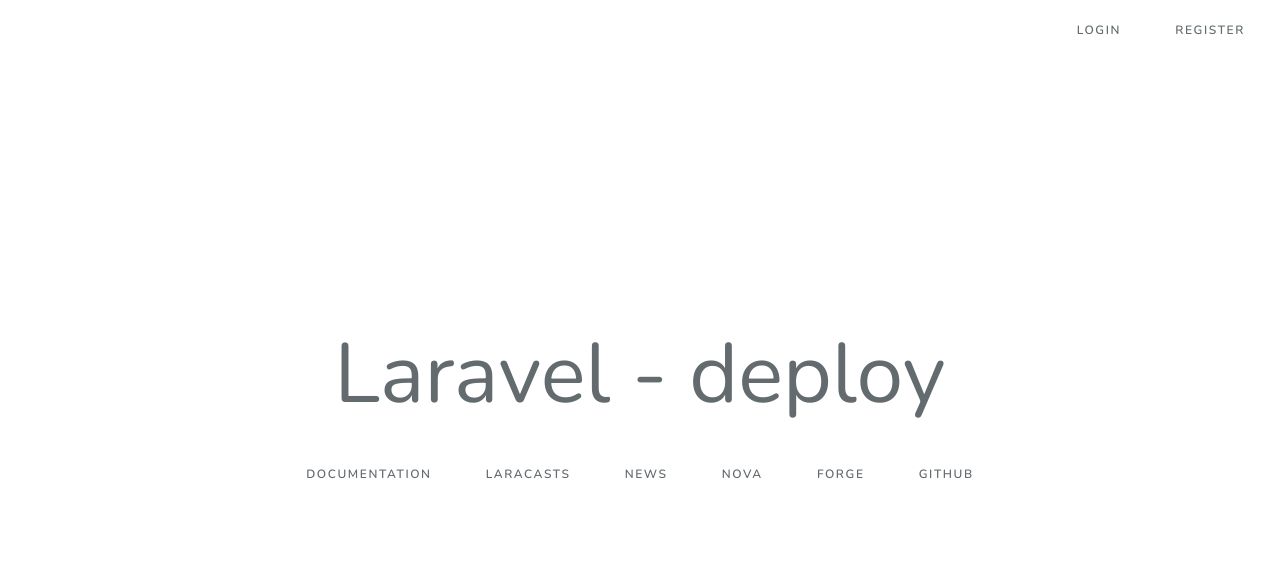
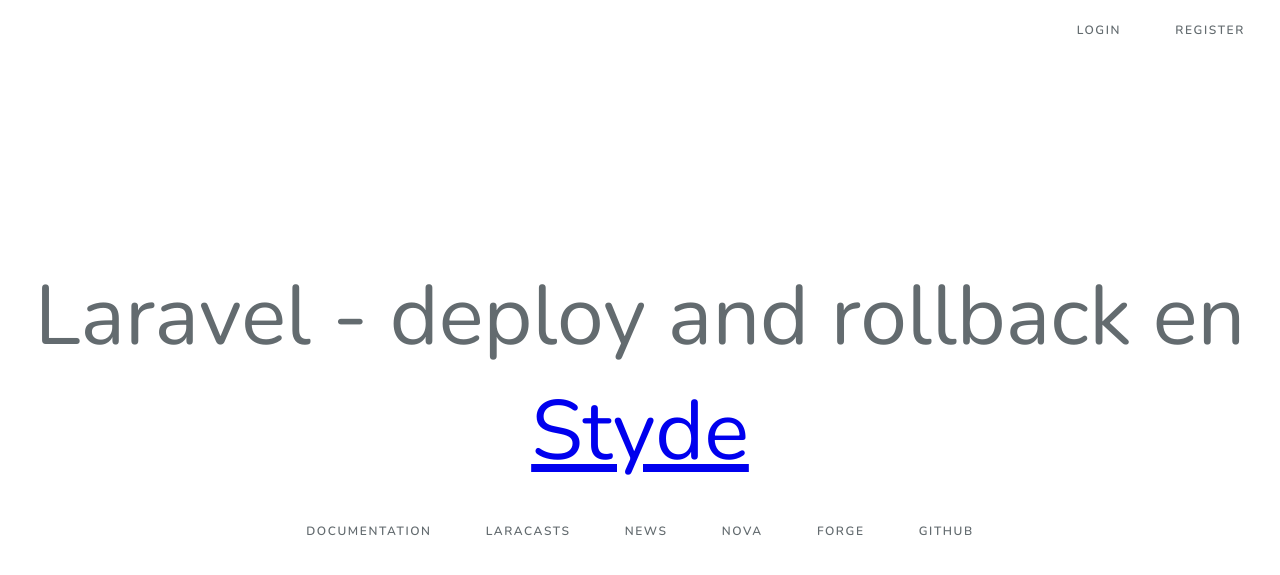
Before and after one commit to davidccgarcia/ebill_test, a Laravel app: page / in a window 1280 px wide. Shown: the top 575 px of the page. Run offline with Laravel 8, Linux system fonts and the light colour scheme.

Commit message:
Add test rollback

```diff
--- a/resources/views/welcome.blade.php
+++ b/resources/views/welcome.blade.php
@@ -79,7 +79,7 @@
 
             <div class="content">
                 <div class="title m-b-md">
-                    Laravel - deploy
+                    Laravel - deploy and rollback en <a href="https://styde.net">Styde</a>
                 </div>
 
                 <div class="links">
```
